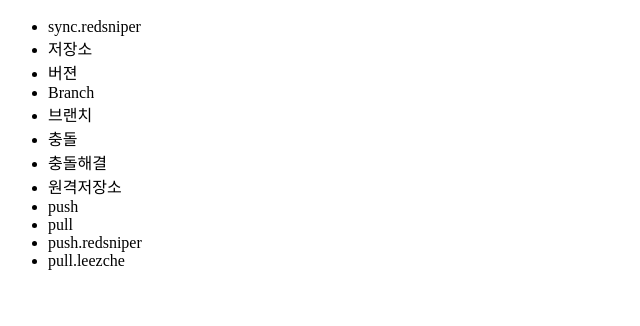
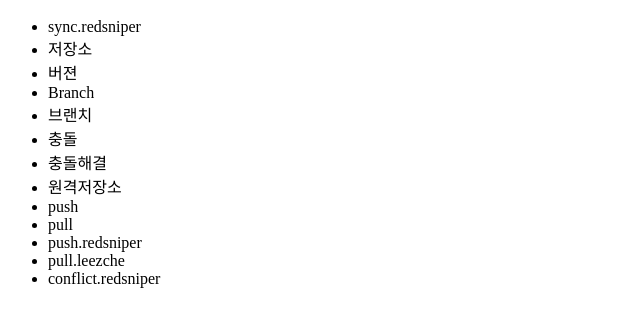
Before and after one commit to redsniper732/opentutorials_git_redsniper, a plain HTML site: page index.html in a window 1280 px wide. Shown: the part 48-374 px from the top of the page, without its empty margins (0-640 px from the left). Drawn offline with Linux system fonts and the light colour scheme.

Commit message:
conflict.redsniper

```diff
--- a/index.html
+++ b/index.html
@@ -21,6 +21,7 @@
 			<li>pull</li>
 			<li>push.redsniper</li>
 			<li>pull.leezche</li>
+			<li>conflict.redsniper</li>
 		</ul>
 	</body>
 </html>
```
